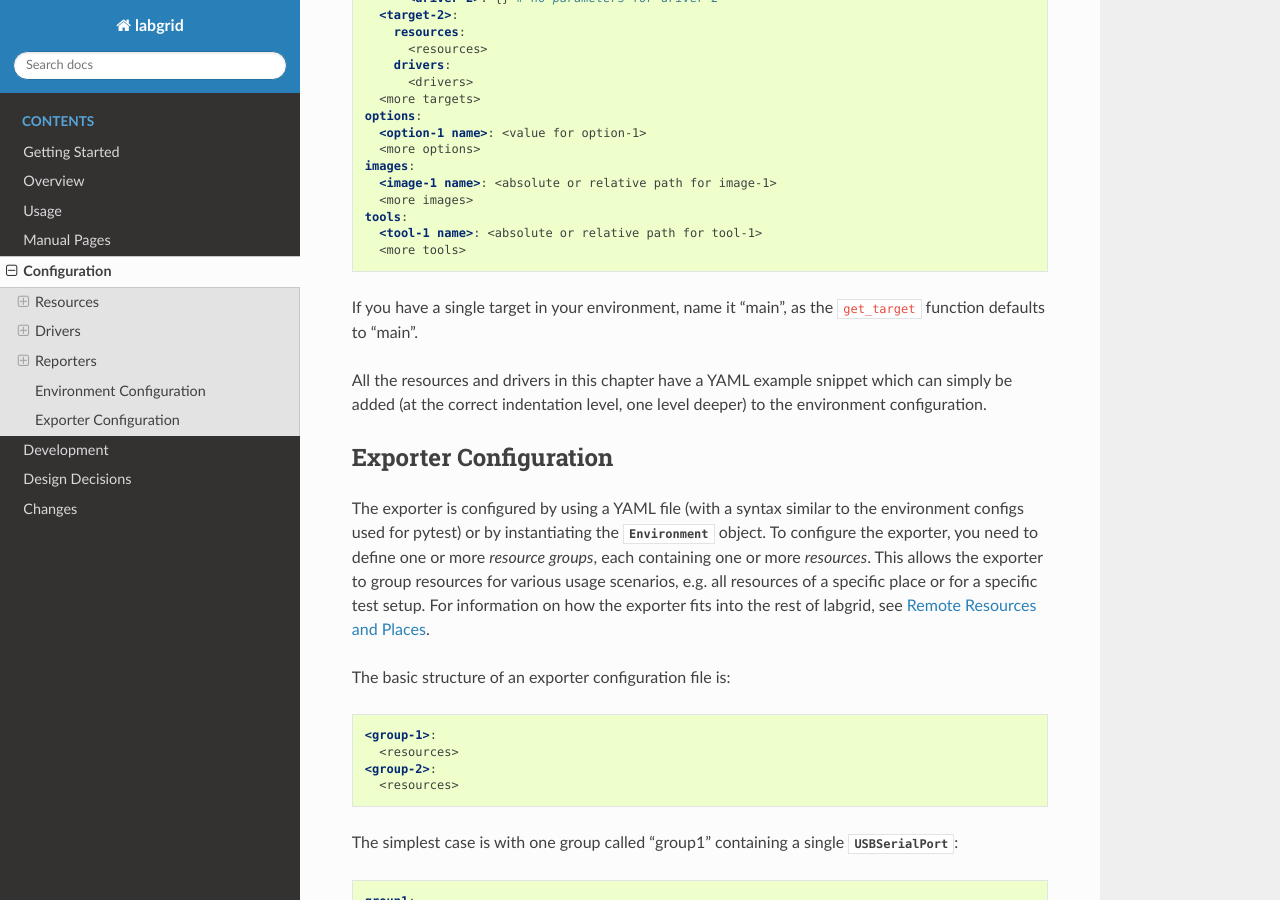
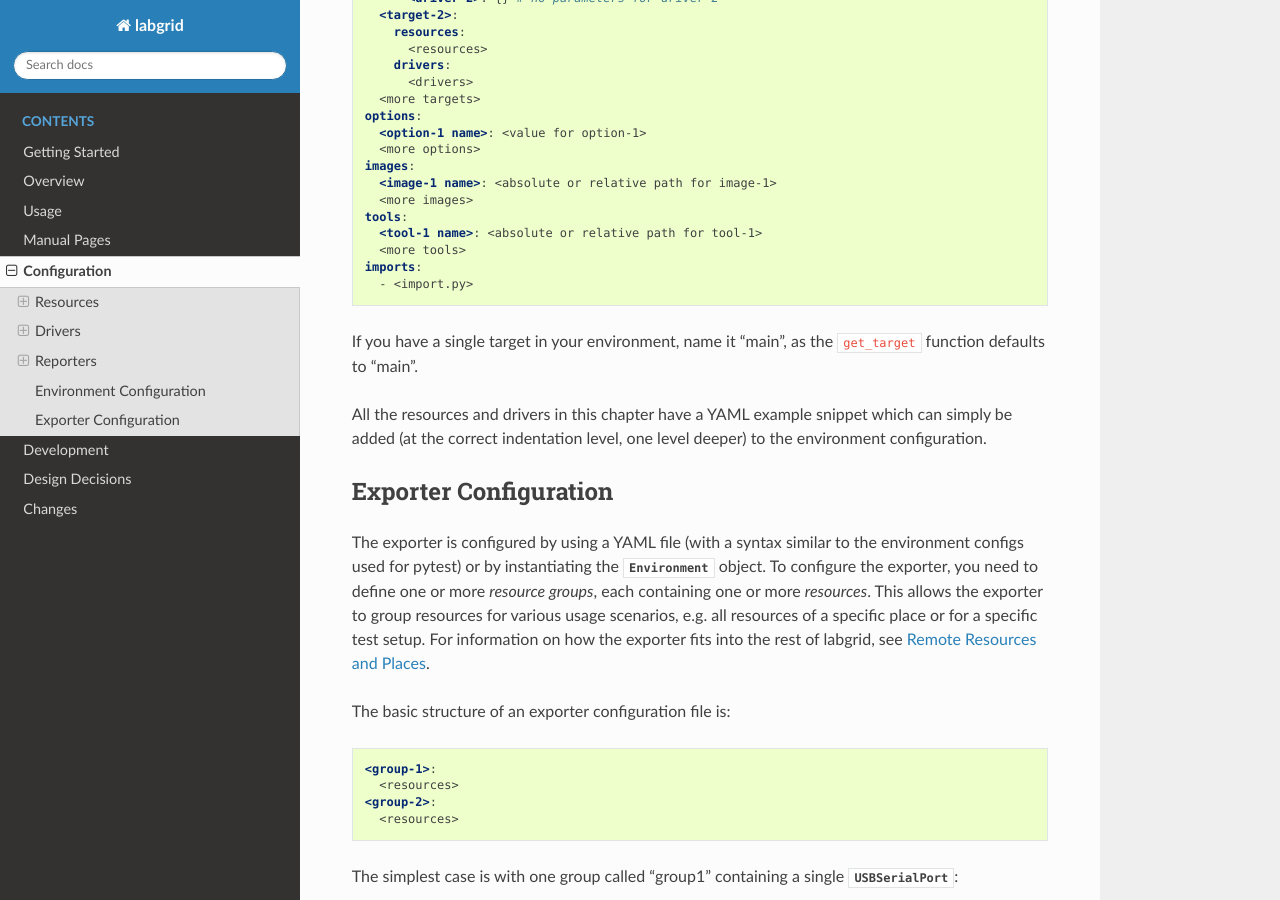
Before and after one commit to labgrid-project/labgrid, a Sphinx documentation site: the page built from doc/configuration.rst, in a window 1280 px wide and 900 px high, scrolled down 22022 px. Built offline with Sphinx 7.4.7 and the Read the Docs theme 2.0.0, drawn with Linux system fonts in a browser that asks for light colours; pages that are not in the unit, such as notebooks, are missing from menus.

Commit message:
doc/configuration: Add import-key to example
The import-key is mentioned in the manpage - but not in the example.

Signed-off-by: Chris Fiege <chris@tinyhost.de>

```diff
--- a/doc/configuration.rst
+++ b/doc/configuration.rst
@@ -1058,6 +1058,8 @@ The skeleton for an environment consists of:
    tools:
      <tool-1 name>: <absolute or relative path for tool-1>
      <more tools>
+   imports:
+     - <import.py>
 
 If you have a single target in your environment, name it "main", as the
 ``get_target`` function defaults to "main".
```
